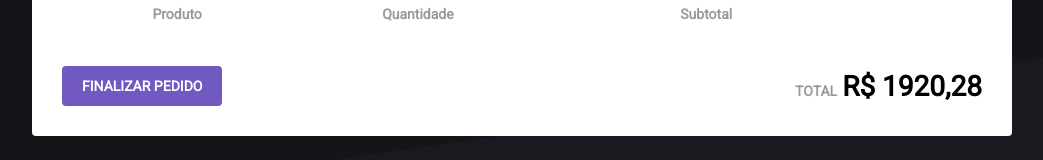
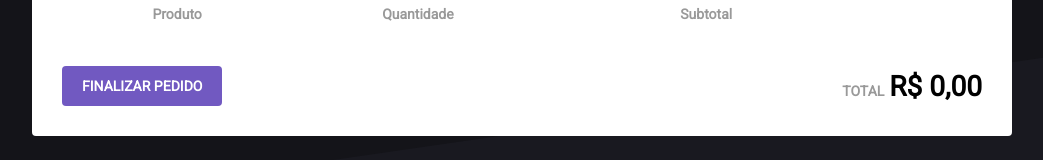
Before and after one commit to marcosmariondev/marketplace-react, a React (Create React App) app: page /cart in a window 1280 px wide. Shown: the part 177-337 px from the top of the page, without its empty margins (118-1161 px from the left). Built offline with nearby package versions, Linux system fonts and the light colour scheme.

Commit message:
adicionando a quantidade de produto dentro da listagem da home

```diff
--- a/src/pages/Cart/index.js
+++ b/src/pages/Cart/index.js
@@ -7,11 +7,13 @@ import {
   MdDelete,
 } from 'react-icons/md';
 
+import { formatPrice } from '../../util/format';
+
 import * as CardActions from '../../store/modules/cart/actions';
 
 import { Container, ProductTable, Total } from './styles';
 
-function Cart({ cart, removeFromCart, updateAmount }) {
+function Cart({ cart, removeFromCart, updateAmount, total }) {
   function increment(product) {
     updateAmount(product.id, product.amount + 1);
   }
@@ -35,7 +37,7 @@ function Cart({ cart, removeFromCart, updateAmount }) {
 
         <tbody>
           {cart.map(product => (
-            <tr>
+            <tr key={product.id}>
               <td>
                 <img src={product.image} alt={product.title} />
               </td>
@@ -60,7 +62,7 @@ function Cart({ cart, removeFromCart, updateAmount }) {
               </td>
 
               <td>
-                <strong>R$ 20.00</strong>
+                <strong>{product.subtotal}</strong>
               </td>
 
               <td>
@@ -81,7 +83,7 @@ function Cart({ cart, removeFromCart, updateAmount }) {
 
         <Total>
           <span>TOTAL</span>
-          <strong>R$ 1920,28</strong>
+          <strong>{total}</strong>
         </Total>
       </footer>
     </Container>
@@ -89,7 +91,15 @@ function Cart({ cart, removeFromCart, updateAmount }) {
 }
 
 const mapStateToProps = state => ({
-  cart: state.cart,
+  cart: state.cart.map(product => ({
+    ...product,
+    subtotal: formatPrice(product.price * product.amount),
+  })),
+  total: formatPrice(
+    state.cart.reduce((total, product) => {
+      return total + product.price * product.amount;
+    }, 0)
+  ),
 });
 const mapDispatchToProps = dispatch =>
   bindActionCreators(CardActions, dispatch);
--- a/src/pages/Home/index.js
+++ b/src/pages/Home/index.js
@@ -34,6 +34,7 @@ class Home extends Component {
   render() {
 
     const { products } = this.state;
+    const { amount } = this.props;
 
     return (
       <ProductList>
@@ -49,6 +50,7 @@ class Home extends Component {
             <button type="button" onClick={() => this.handleAddProduct(product)}>
               <div>
                 <MdAddShoppingCart size={16} color="#fff" />
+                {amount[product.id] || 0}
               </div>
               <span>Adicionar ao carrinho</span>
             </button>
@@ -59,7 +61,14 @@ class Home extends Component {
   }
 }
 
+const mapStateToProps = state => ({
+  amount: state.cart.reduce((amount, product) => {
+     amount[product.id] = product.amount
+     return amount;
+  }, {})
+});
+
 const mapDispatchToProps = dispatch =>
   bindActionCreators(CardActions, dispatch);
 
-export default connect(null, mapDispatchToProps)(Home);
+export default connect(mapStateToProps, mapDispatchToProps)(Home);
```
